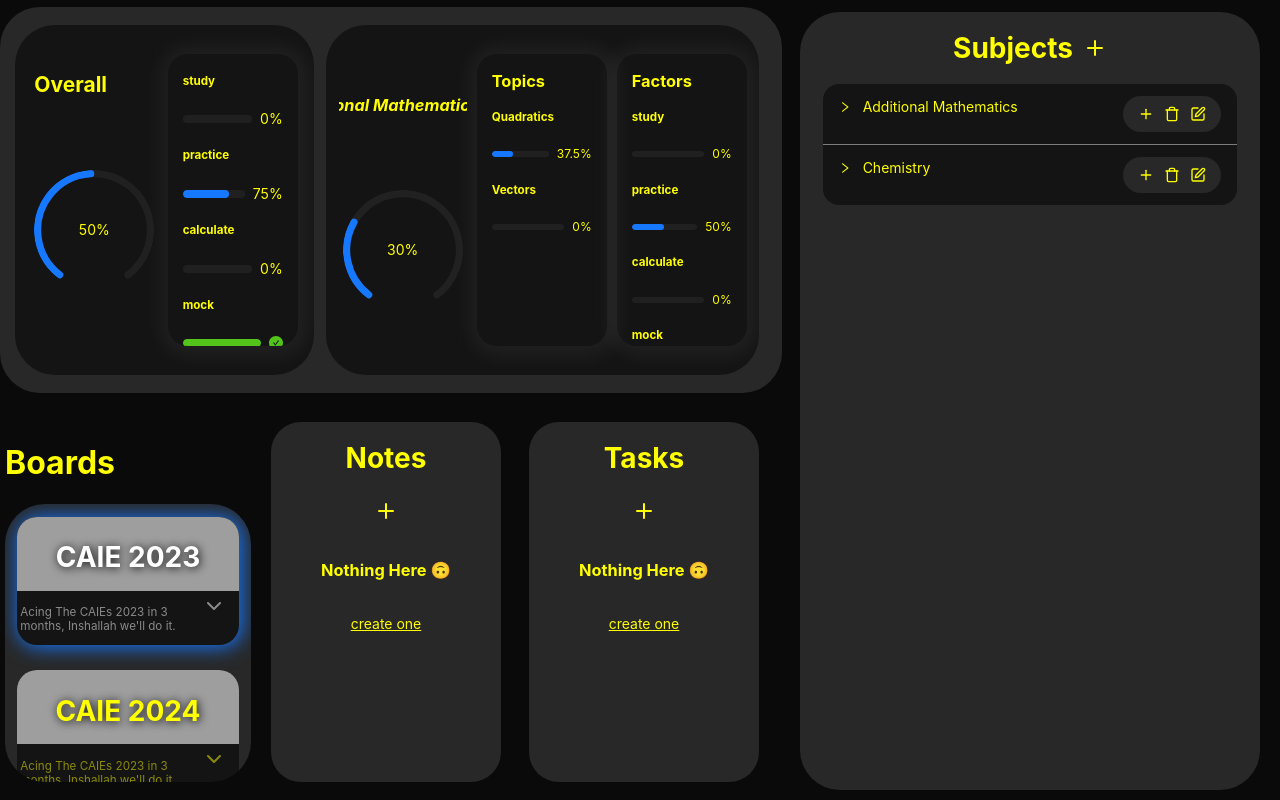
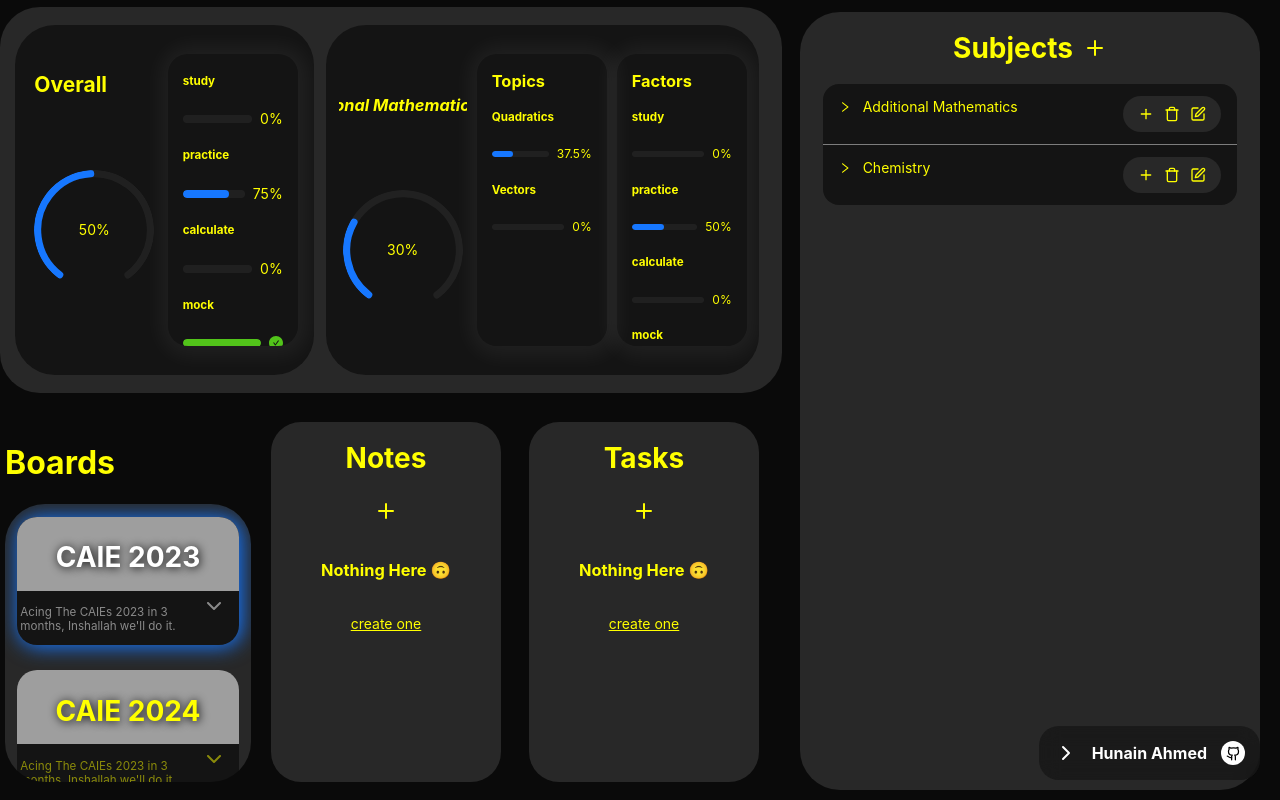
Before and after one commit to hunxjunedo/voja, a React (Create React App) app: page / in a window 1280 px wide. Built offline with nearby package versions, Linux system fonts and the light colour scheme; grey boxes are pictures that could not be loaded; the HTML template or start-up script is replaced by a standard one.

Commit message:
add credit

```diff
--- a/src/App.js
+++ b/src/App.js
@@ -5,6 +5,7 @@ import BoardDetails from './boardDetails';
 import Notes from './notes';
 import DetailsPanel from './DetailsPanel';
 import IntroHandler from './introhandler';
+import Credit from './credit';
 
 function App() {
   //STATE INITIALIAZATIN
@@ -274,7 +275,7 @@ function App() {
         colorTextDescription: lightclr
       }
     }}>
-
+      <Credit />
       {
         ismobile ? (
           <div style={{ display: 'grid', gridAutoFlow: 'column', scrollSnapType: 'x mandatory', alignItems: 'center', width: '100vw', height: '100%', gridColumn: '1/3', gridRow: '1/2', gridTemplateRows: '100%', gridTemplateColumns: '100vw 100vw', overflowX: 'scroll' }}>
--- /dev/null
+++ b/src/credit.jsx
@@ -0,0 +1,41 @@
+import { ChevronLeft, ChevronRight, GithubIcon } from "lucide-react"
+import { useState } from "react"
+
+export default function Credit(){
+    const [open, SetOpen] = useState(true)
+    const toggleState = ()=>(SetOpen(v=>!v))
+    return <div style={{
+            position: 'absolute',
+            right: 20,
+            bottom:20,
+            justifyItems: 'center',
+            alignItems: 'center',
+            padding: 15,
+            color: 'white',
+            gap: 14,
+            display: 'flex',
+            borderRadius: 20,
+            background: 'rgb(20, 20, 20, 0.7)',
+            backdropFilter: 'blur(10px)'
+        }}>
+            {
+                open ? ( <><ChevronRight style={{cursor: 'pointer'}} onClick={toggleState} /> <p style={{fontWeight: 'bolder', margin: 0}}>Hunain Ahmed</p></>) : (<ChevronLeft style={{cursor: 'pointer'}} onClick={toggleState} />)
+            }
+         <a href="https://www.github.com/hunxjunedo">
+               <div style={{
+                display:'grid',
+                borderRadius:'50%',
+                alignItems: 'center',
+                justifyItems: 'center',
+                padding: 2,
+                width: 20,
+                height: 20,
+                aspectRatio: '1/1',
+                background: 'white'
+            }}>
+                <GithubIcon color="black" size={15} />
+            </div>
+         </a>
+        </div>
+
+}
```
